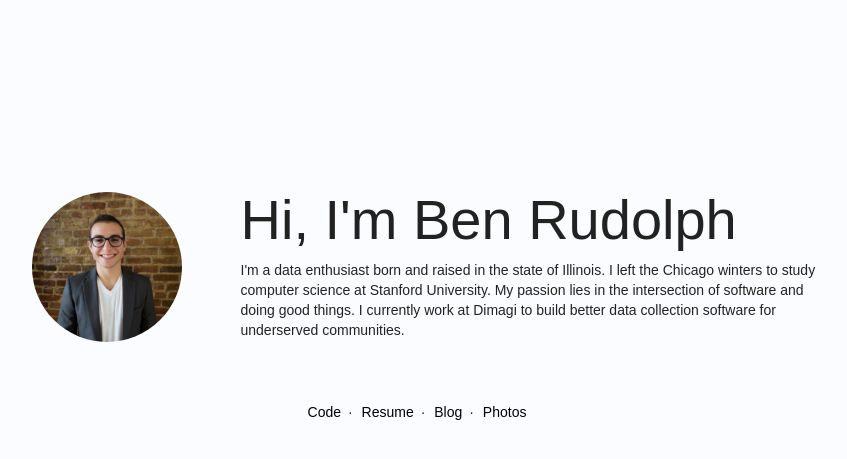
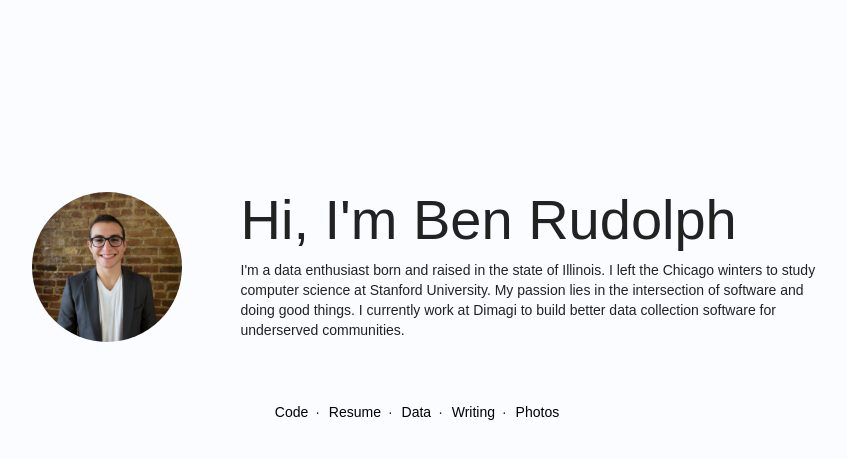
Before and after one commit to benrudolph/main, a Jekyll site: the page built from index.html, in a window 1280 px wide. Shown: the top 459 px of the page, without its empty margins (222-1069 px from the left). Built offline with Jekyll 4.4.1, drawn with Linux system fonts in a browser that asks for light colours; Markdown is read by kramdown in place of the engine named in the settings.

Commit message:
add medium

```diff
--- a/index.html
+++ b/index.html
@@ -16,7 +16,8 @@ layout: default
     <div class="links col-xs-12">
       <a href="https://github.com/benrudolph">Code</a>&#183;
       <a href="https://www.linkedin.com/in/brudolph/">Resume</a>&#183;
-      <a href="//bitbybit.benrudolph.com">Blog</a>&#183;
+      <a href="//bitbybit.benrudolph.com">Data</a>&#183;
+      <a href="https://medium.com/@_benrudolph">Writing</a>&#183;
       <a href="https://www.instagram.com/__benrudolph/">Photos</a>
     </div>
   </div>
```
